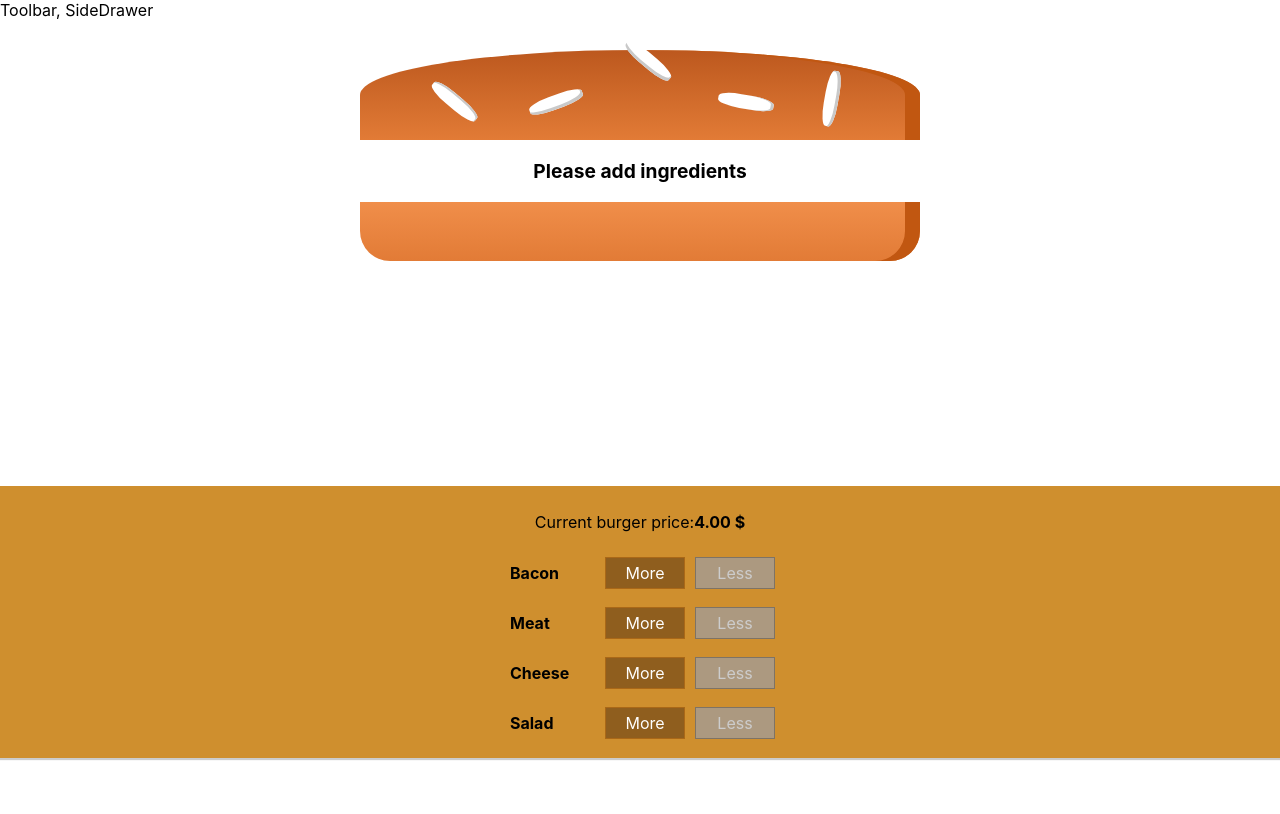
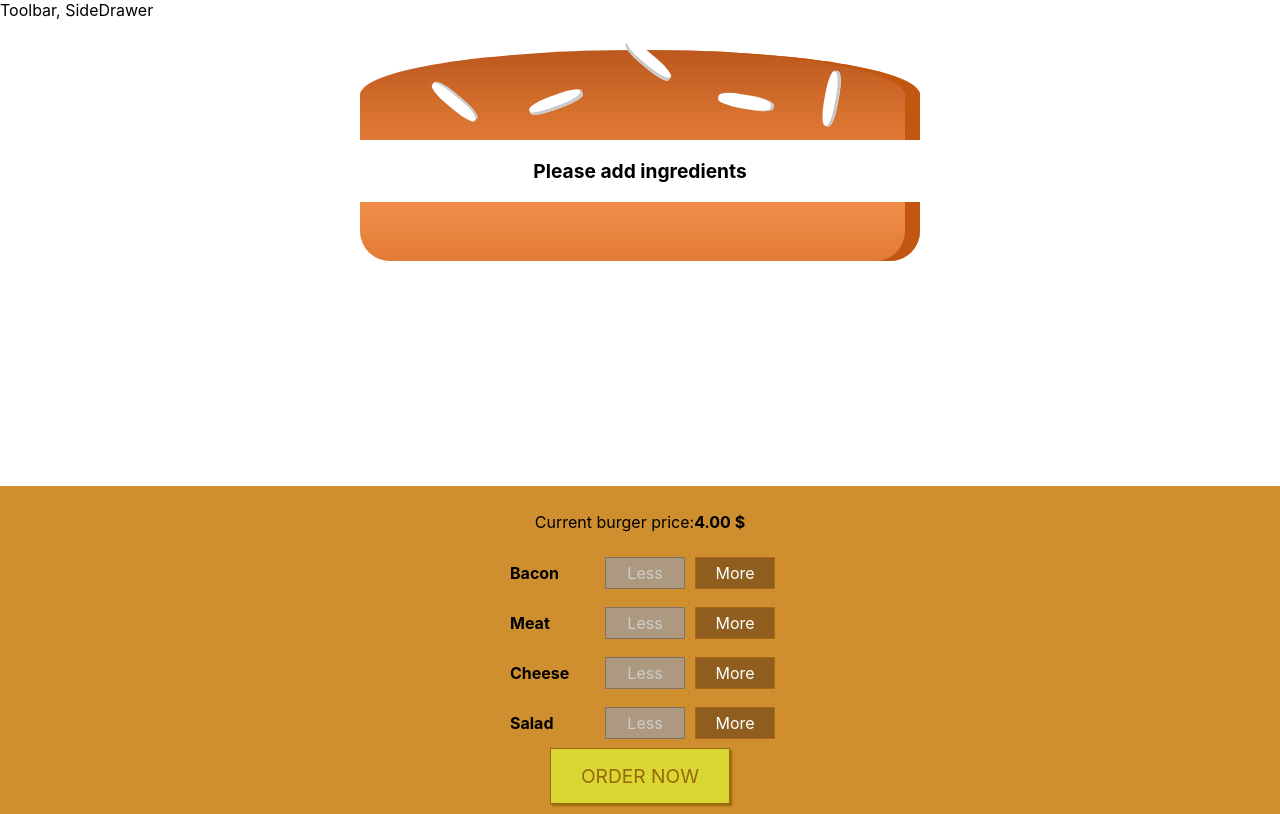
Before and after one commit to parth280197/Burger-Builder, a React (Create React App) app: page / in a window 1280 px wide. Built offline with nearby package versions, Linux system fonts and the light colour scheme.

Commit message:
Order now button added

```diff
--- a/src/components/burger/buildControls/buildControl.js
+++ b/src/components/burger/buildControls/buildControl.js
@@ -6,19 +6,19 @@ const buildControl = props => {
     <div className={classes.BuildControl}>
       <div className={classes.Label}>{props.label}</div>
       <button
+        className={classes.Less}
+        onClick={props.removeIngredient}
+        disabled={props.disableLess}
+      >
+        Less
+      </button>
+      <button
         className={classes.More}
         onClick={props.addIngredient}
         disabled={props.disableMore}
       >
         More
       </button>
-      <button
-        className={classes.Less}
-        onClick={props.removeIngredient}
-        disabled={props.disableLess}
-      >
-        Less
-      </button>
     </div>
   );
 };
--- a/src/components/burger/buildControls/buildControls.js
+++ b/src/components/burger/buildControls/buildControls.js
@@ -26,6 +26,7 @@ const buildControls = props => {
           />
         );
       })}
+      <button className={classes.OrderButton}>ORDER NOW</button>
     </div>
   );
 };
```
